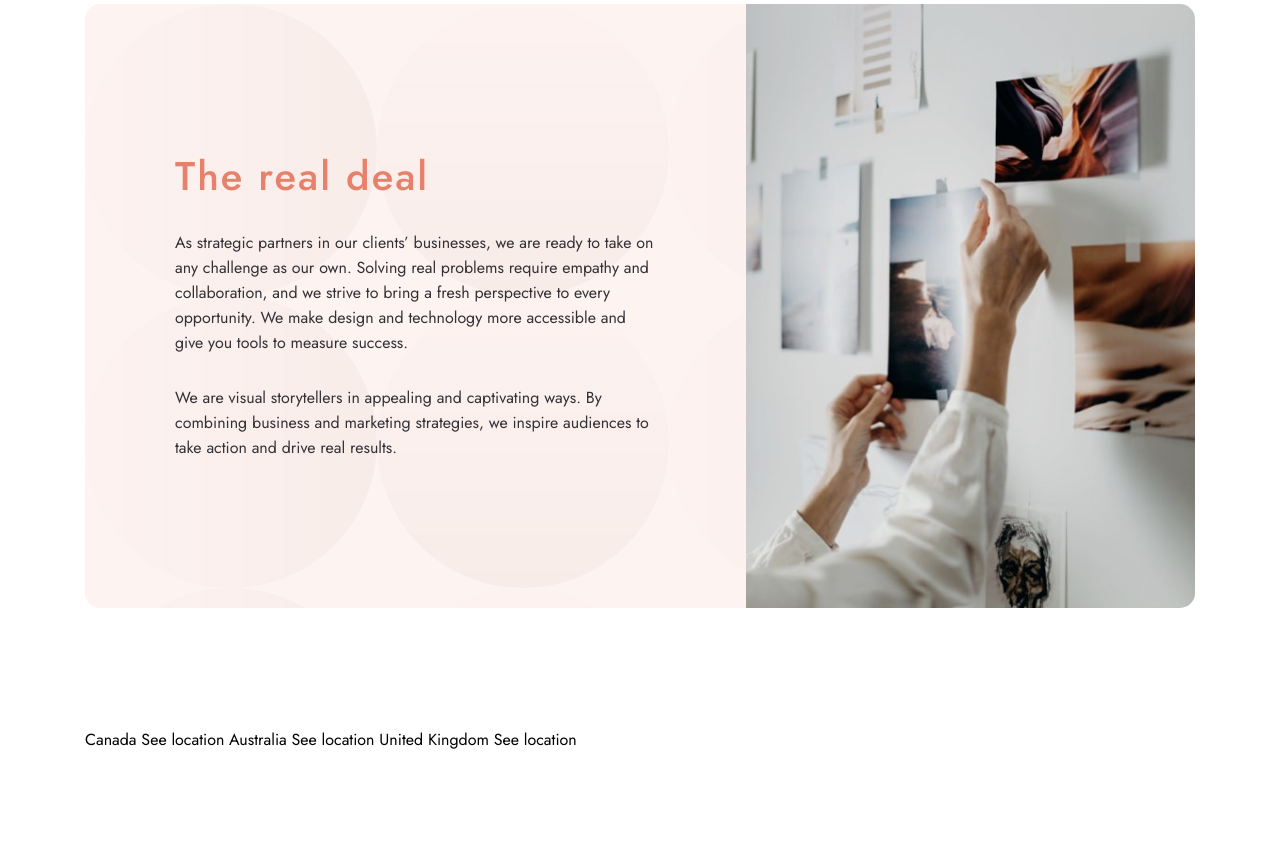
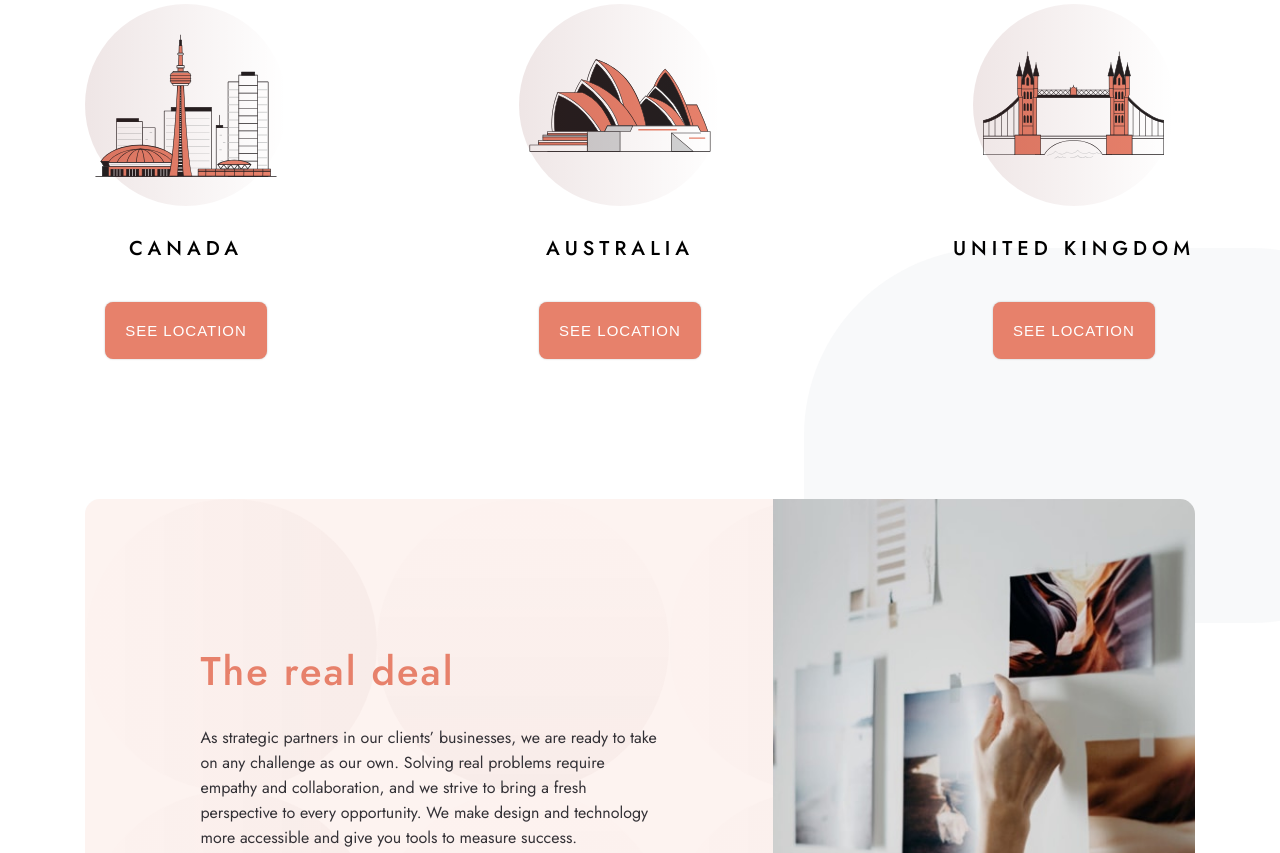
Before and after one commit to godwinopara/designo-site, a Gatsby site: page /about in a window 1280 px wide. Shown: the part 1327-2180 px from the top of the page. Built offline with nearby package versions, Linux system fonts and the light colour scheme; Gatsby itself is replaced by a stand-in of ours.

Commit message:
finished styling the about page for all devices

```diff
--- a/src/components/aboutPageHook.js
+++ b/src/components/aboutPageHook.js
@@ -79,7 +79,8 @@ const Container = styled.div`
         height: 40rem;
 
         picture {
-          width: 55%;
+          width: 35%;
+
           img {
             border-radius: 0;
             border-top-right-radius: 15px;
@@ -128,11 +129,6 @@ const PageDetails = styled.div`
     margin-top: 3rem;
   }
 
-  @media screen and (min-width: 400px) {
-    width: 88.4%;
-    margin: auto;
-  }
-
   @media screen and (min-width: 768px) {
     width: 100%;
     border-bottom-left-radius: 15px;
@@ -143,7 +139,8 @@ const PageDetails = styled.div`
       line-height: 48px;
     }
     .pageDetails-container {
-      width: 100%;
+      width: 90%;
+      margin: auto;
     }
   }
 
@@ -154,6 +151,7 @@ const PageDetails = styled.div`
     align-items: center;
     height: 60.4rem;
     padding: 8rem 9rem;
+    width: 65%;
   }
 
   ${(props) =>
@@ -182,6 +180,7 @@ const PageDetails = styled.div`
         border-radius: 0;
         border-bottom-left-radius: 15px;
         border-top-left-radius: 15px;
+        width: 65%;
       }
     `}
 
--- /dev/null
+++ b/src/components/designoBranches.js
@@ -0,0 +1,44 @@
+import React from "react";
+import styled from "styled-components";
+import Button from "./button";
+import { allImages } from "./images";
+
+const DesignoBranches = ({ img, location }) => {
+  return (
+    <Container>
+      <img src={img} alt="Designo branches logos" />
+      <figcaption className="call-to-action">
+        <Heading>{location}</Heading>
+        <Button text="SEE LOCATION" primary />
+      </figcaption>
+    </Container>
+  );
+};
+
+export default DesignoBranches;
+
+const Container = styled.figure`
+  display: flex;
+  flex-direction: column;
+  align-items: center;
+  justify-content: center;
+  position: relative;
+
+  ::before {
+    content: "";
+    position: absolute;
+    height: 100%;
+    width: 100%;
+    background: url(${allImages.shared.smallCirclesBackgroundPattern});
+    background-repeat: no-repeat;
+    background-position: top;
+  }
+`;
+
+const Heading = styled.h3`
+  letter-spacing: 5px;
+  font-size: 2rem;
+  line-height: 26px;
+  font-weight: 500;
+  margin: 3rem auto 2rem;
+`;
--- a/src/pages/about.js
+++ b/src/pages/about.js
@@ -3,17 +3,18 @@ import Layout from "../components/layout";
 import AboutPageHook from "../components/aboutPageHook";
 import { allImages } from "../components/images";
 import styled from "styled-components";
+import DesignoBranches from "../components/designoBranches";
 
 const About = () => {
   return (
     <Layout pageTitle="About Us | Designo">
       <Main className="container">
-        <section>
+        <AboutHero>
           <AboutPageHook
             primary
             desktopImg={allImages.aboutPageImages.aboutPageHeroImage}
             tabletImg={allImages.aboutPageImages.aboutPageHeroImageTablet}
-            mobileImg={allImages.aboutPageImages.aboutPageHeroImageMobile}
+            mobileImg={allImages.aboutPageImages.aboutPageHeroImage}
             heading="About Us"
             firstPara="
         Founded in 2010, we are a creative agency that produces lasting
@@ -22,12 +23,12 @@ const About = () => {
         looking forward to creating brands, products, and digital experiences that
         connect with our clients' audiences."
           />
-        </section>
+        </AboutHero>
         <section>
           <AboutPageHook
             desktopImg={allImages.aboutPageImages.worldClassTalent}
             tabletImg={allImages.aboutPageImages.worldClassTalentTablet}
-            mobileImg={allImages.aboutPageImages.worldClassTalentMoblie}
+            mobileImg={allImages.aboutPageImages.worldClassTalent}
             heading="World-class talent"
             firstPara="
         We are a crew of strategists, problem-solvers, and technologists. Every
@@ -42,12 +43,26 @@ const About = () => {
         story and mission."
           />
         </section>
+        <BranchesLocationWorldWide>
+          <DesignoBranches
+            img={allImages.shared.canadaIllustration}
+            location="CANADA"
+          />
+          <DesignoBranches
+            img={allImages.shared.australiaIllustration}
+            location="AUSTRALIA"
+          />
+          <DesignoBranches
+            img={allImages.shared.unitedKingdomIllustration}
+            location="UNITED KINGDOM"
+          />
+        </BranchesLocationWorldWide>
         <section>
           <AboutPageHook
             secondary="secondary"
             desktopImg={allImages.aboutPageImages.realDealImage}
             tabletImg={allImages.aboutPageImages.realDealImageTablet}
-            mobileImg={allImages.aboutPageImages.realDealImageMobile}
+            mobileImg={allImages.aboutPageImages.realDealImage}
             heading="The real deal"
             firstPara="
         As strategic partners in our clients’ businesses, we are
@@ -61,9 +76,6 @@ const About = () => {
         drive real results."
           />
         </section>
-        <section>
-          Canada See location Australia See location United Kingdom See location
-        </section>
       </Main>
     </Layout>
   );
@@ -73,13 +85,52 @@ export default About;
 
 const Main = styled.main`
   width: 100%;
+  margin-top: 3rem;
   @media screen and (min-width: 768px) {
-    width: 89.5%;
-    margin: auto;
+    width: 90%;
+  }
+`;
+
+const AboutHero = styled.section`
+  @media screen and (min-width: 1200px) {
+    ::before {
+      content: "";
+      position: absolute;
+      top: 40%;
+      left: 0;
+      height: 100%;
+      width: 100%;
+      background: url(${allImages.shared.leafBackgroundPattern});
+      background-repeat: no-repeat;
+      z-index: -1;
+    }
+  }
+`;
+
+const BranchesLocationWorldWide = styled.section`
+  text-align: center;
+  margin: 12rem auto;
+
+  @media screen and (min-width: 1024px) {
+    display: flex;
+    justify-content: space-between;
+    align-items: center;
   }
 
-  @media screen and (min-width: 1024px) {
-    width: 90%;
-    margin: auto;
+  @media screen and (min-width: 1200px) {
+    position: relative;
+    ::after {
+      content: "";
+      height: 100%;
+      width: 100%;
+      background: url(${allImages.shared.leafBackgroundPattern});
+      background-size: contain;
+      background-repeat: no-repeat;
+      background-position: right;
+      top: 65%;
+      right: -22%;
+      position: absolute;
+      z-index: -1;
+    }
   }
 `;
--- a/src/pages/index.js
+++ b/src/pages/index.js
@@ -201,7 +201,7 @@ const Projects = styled.section`
       width: 100%;
       left: -20%;
       top: 45%;
-      background-image: url(${allImages.homepageImages.leafBackgroundPattern});
+      background-image: url(${allImages.shared.leafBackgroundPattern});
       background-position: bottom;
       background-repeat: no-repeat;
       overflow: hidden;
@@ -223,7 +223,7 @@ const CompanyQualities = styled.section`
     ::after {
       content: "";
       position: absolute;
-      background-image: url(${allImages.homepageImages.leafBackgroundPattern});
+      background-image: url(${allImages.shared.leafBackgroundPattern});
       left: 0;
       top: 40%;
       left: 25%;
--- a/src/styles/globalstyles.css
+++ b/src/styles/globalstyles.css
@@ -20,9 +20,10 @@ body {
   overflow-x: hidden;
 }
 
-/* img {
+img {
   max-width: 100%;
-} */
+  object-fit: cover;
+}
 
 h1 {
   font-weight: 500;
```
Also changed, not shown: src/components/images.js (+11 -3 lines).
